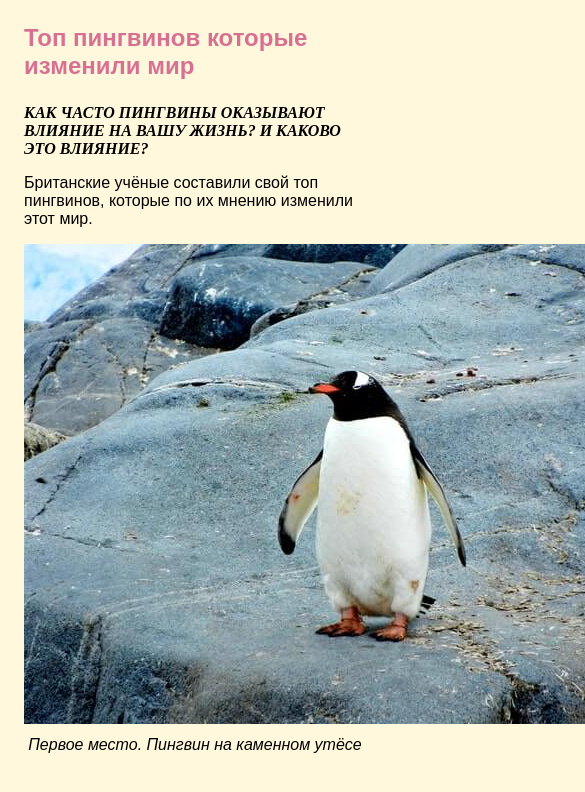
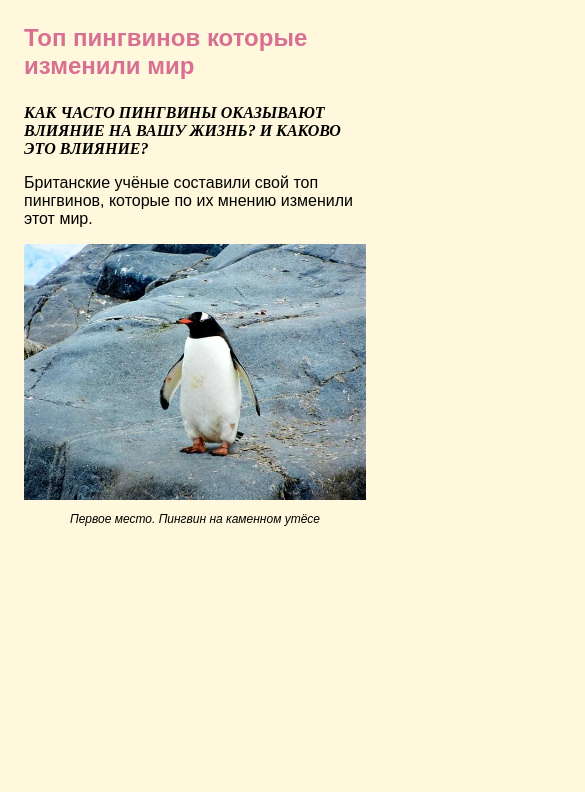
Before and after one commit to shturval/shopify, a plain HTML site: page 03-fix-problems/index.html in a window 390 px wide. Shown: the top 792 px of the page, 585 px wide, since content can reach past the window. Drawn offline with Linux system fonts and the light colour scheme.

Commit message:
Optional fix. Adaptive.

```diff
--- a/03-fix-problems/index.css
+++ b/03-fix-problems/index.css
@@ -30,3 +30,13 @@ h1.article__heading {
     font-style: italic;
     margin-top: 8px;
 }
+
+/* -------------- */
+/* ниже параметры не являются обязательными, т.к. это не было в условиях задания */
+/* MEDIA */
+@media (max-width: 730px) {
+    .figure__image { width: 100%; }
+}
+@media (max-width: 535px) {
+    .figure__caption { font-size: 12px; }
+}
```
